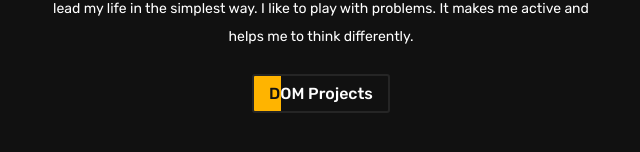
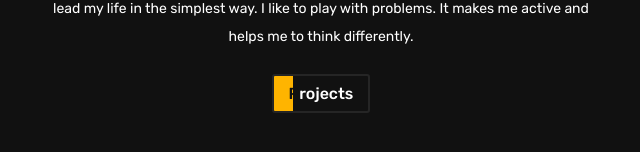
Before and after one commit to ABRaihan/DomProjects, a website built with Parcel: page index.html in a window 1280 px wide. Shown: the part 568-720 px from the top of the page, without its empty margins (319-959 px from the left). Built offline with nearby package versions, Linux system fonts and the light colour scheme.

Commit message:
build test

```diff
--- a/src/components/PrimaryButton.js
+++ b/src/components/PrimaryButton.js
@@ -4,7 +4,7 @@ const PrimaryButton = () => {
         attrs: {
             class: "primary__btn"
         },
-        child: "DOM Projects"
+        child: "Projects"
 	};
 };
 export default PrimaryButton;
```
Also changed, not shown: package.json (+9 -6 lines), src/pages/Home.js (+10 -0 lines), build/index.html (added), build/profile.d8fd3752.jpg (added), dist/index.html, 10 other files.
